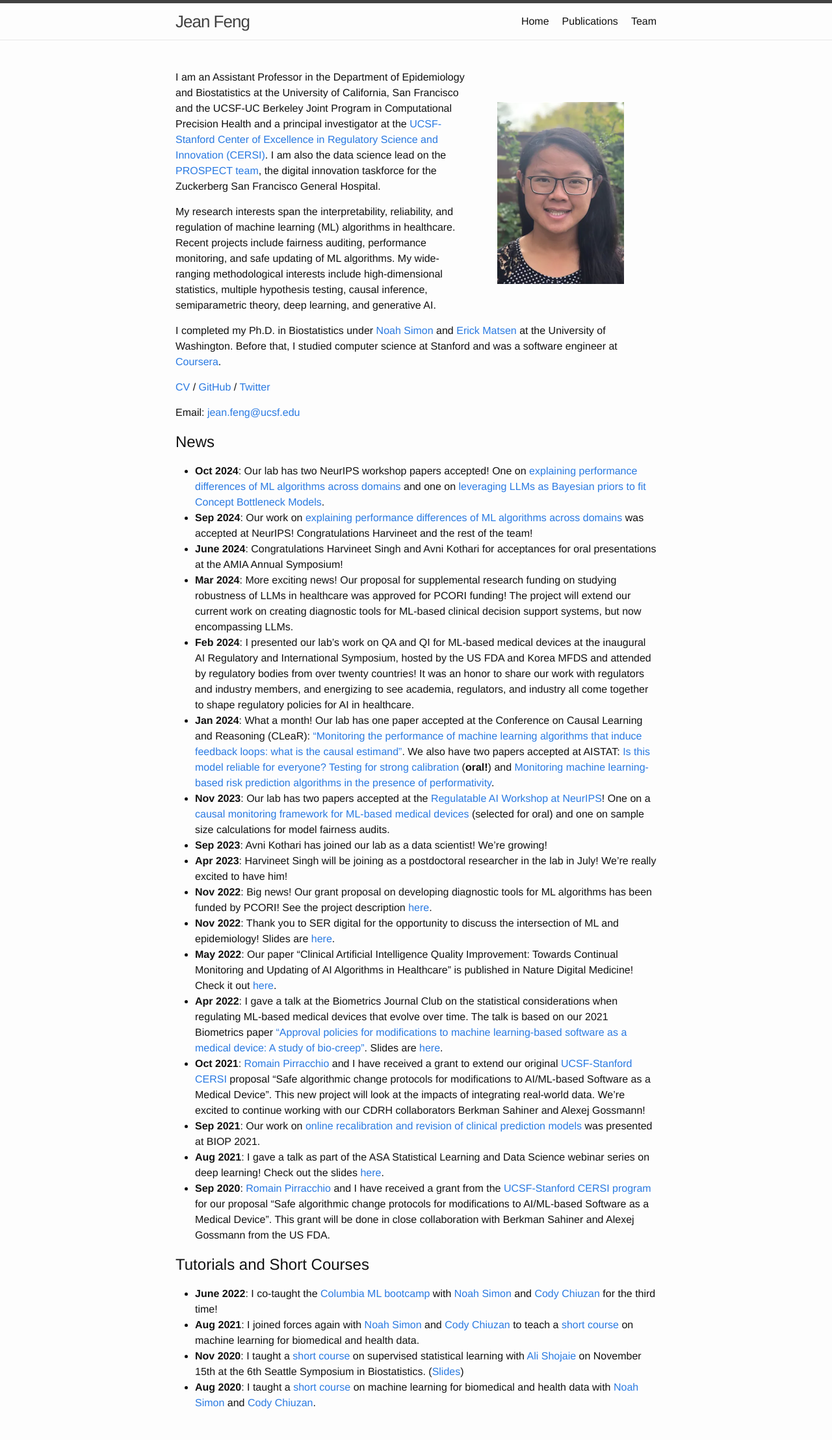
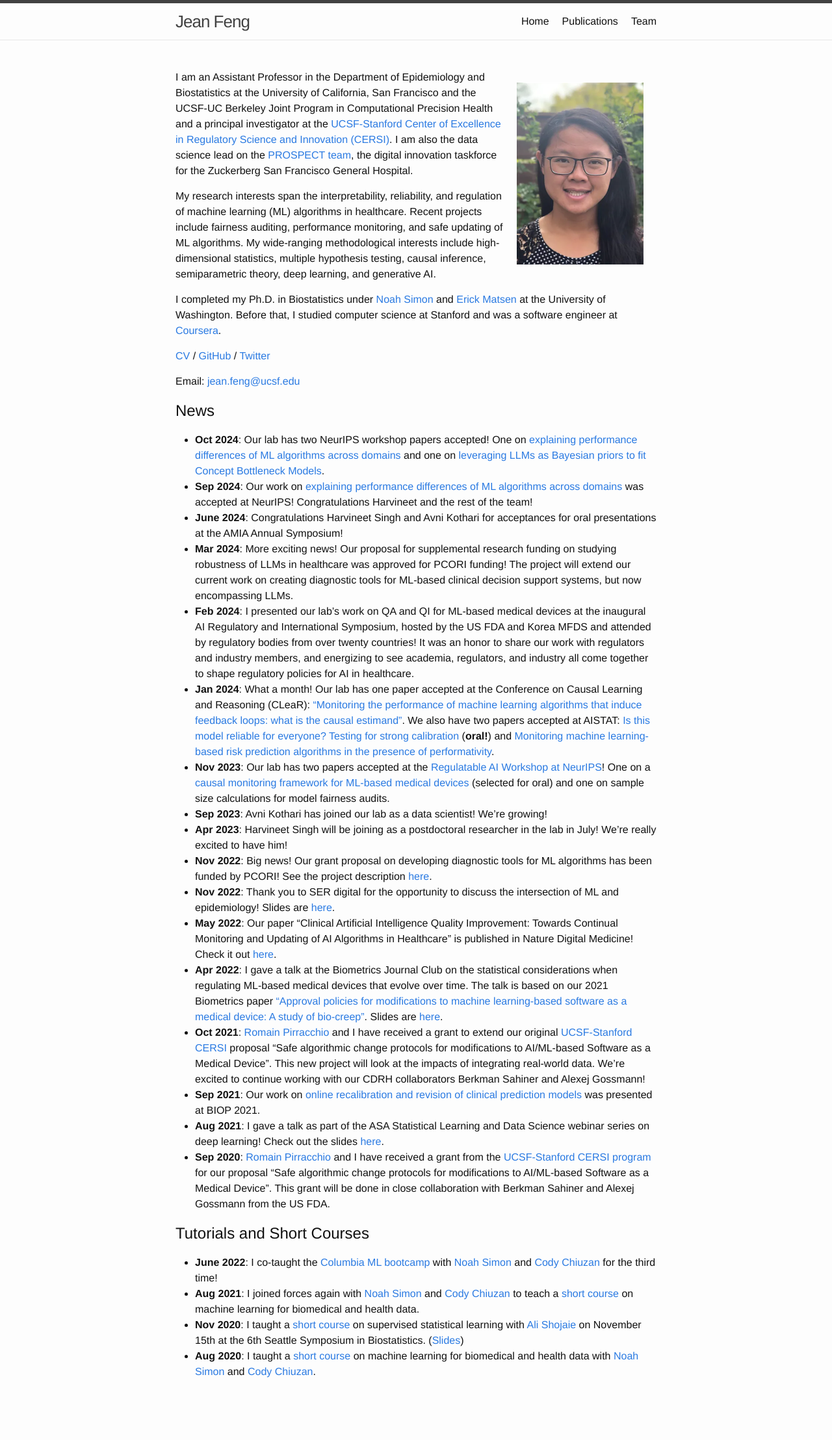
Before and after one commit to jjfeng/jjfeng.github.io, a Jekyll site: the page built from index.md, in a window 1280 px wide. Shown: the whole page at 65% size. Built offline with Jekyll 4.4.1, drawn with Linux system fonts in a browser that asks for light colours; after the commit the page ends 2168 px from its top, so only the background shows below that.

Commit message:
update margin

```diff
--- a/index.md
+++ b/index.md
@@ -4,7 +4,7 @@ title: Home
 ---
 
 
-<img align="right" src="headshot.png" style="margin:50px" height="280px" onmouseover="this.src='pocky_new.png';" onmouseout="this.src='headshot.png';">
+<img align="right" src="headshot.png" style="margin:20px" height="280px" onmouseover="this.src='pocky_new.png';" onmouseout="this.src='headshot.png';">
 
 I am an Assistant Professor in the Department of Epidemiology and Biostatistics at the University of California, San Francisco and the UCSF-UC Berkeley Joint Program in Computational Precision Health and a principal investigator at the [UCSF-Stanford Center of Excellence in Regulatory Science and Innovation (CERSI)](https://pharm.ucsf.edu/cersi).
 I am also the data science lead on the [PROSPECT team](https://zsfg-prospect.github.io/), the digital innovation taskforce for the Zuckerberg San Francisco General Hospital.
```
